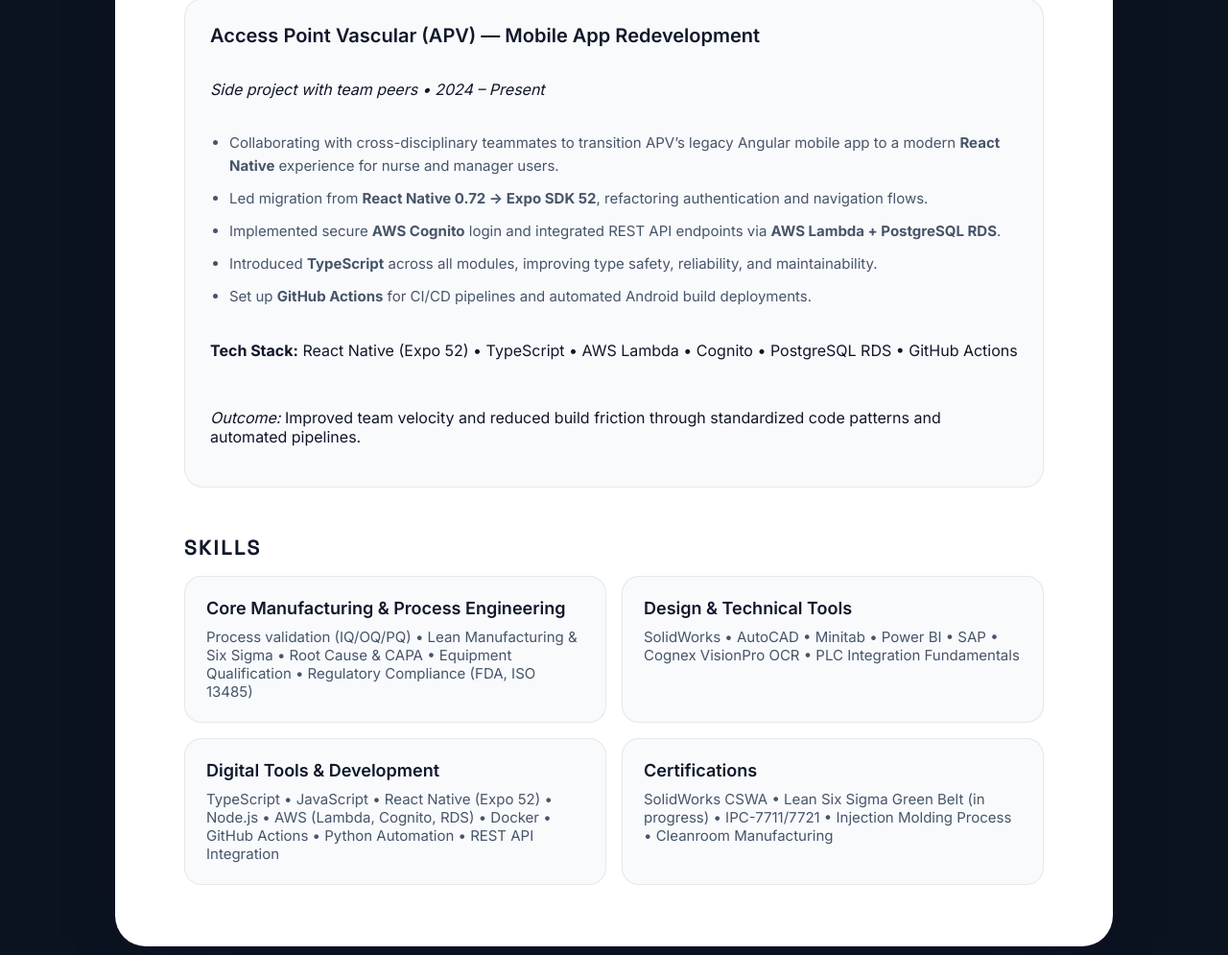
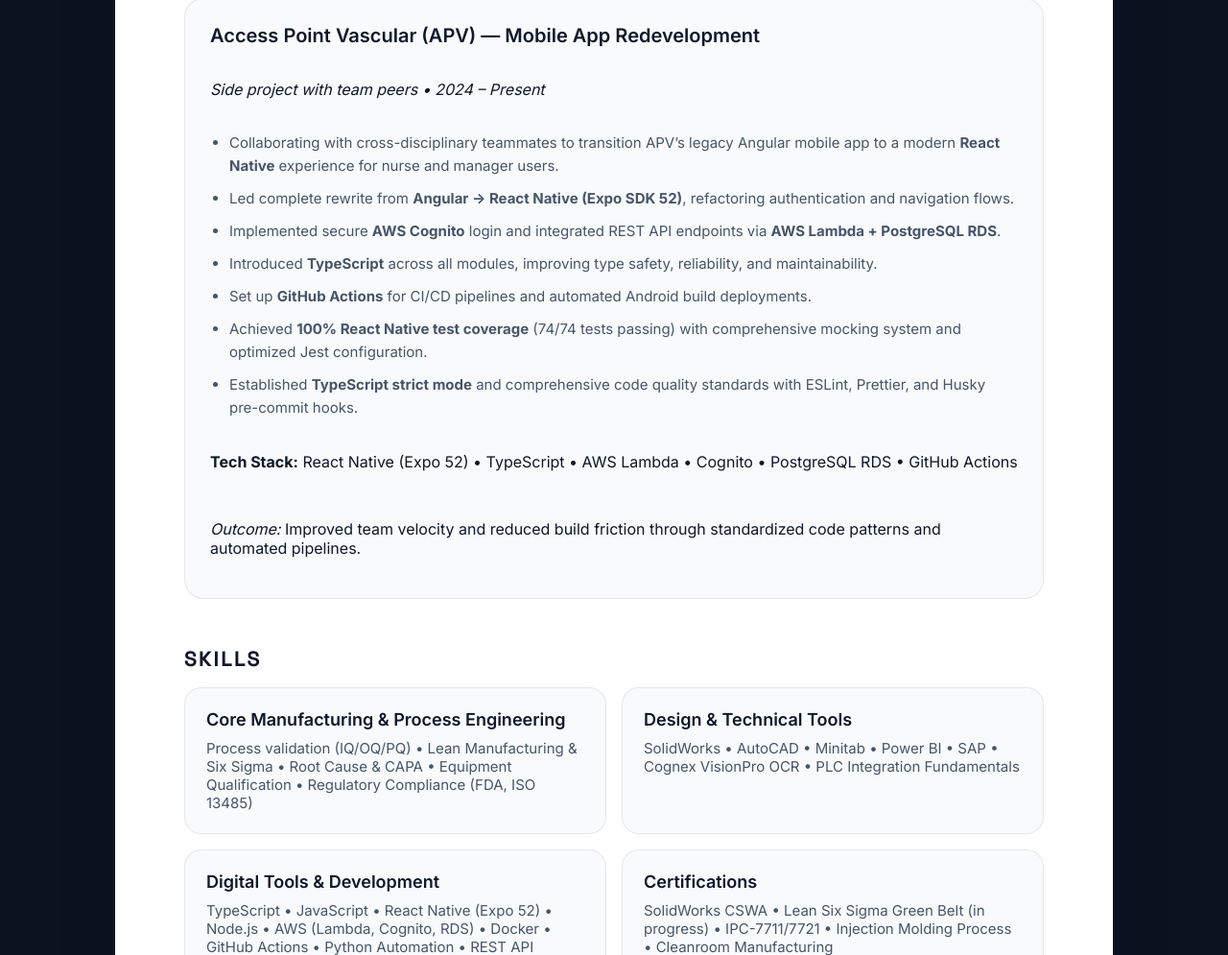
Before and after one commit to staubracing/chrisstaub_page, a website: page resume/index.html in a window 1280 px wide. Shown: the part 3216-4211 px from the top of the page at 96% size. Drawn offline with Linux system fonts and the light colour scheme.

Commit message:
feat: enhance resume with new achievements and technology stack
- Rewrite project description to reflect migration from Angular to React Native (Expo SDK 52).
- Add new achievements including 100% test coverage in React Native and implementation of TypeScript strict mode.
- Establish code quality standards using ESLint, Prettier, and Husky pre-commit hooks for improved development practices.

```diff
--- a/resume/index.html
+++ b/resume/index.html
@@ -272,8 +272,8 @@
               experience for nurse and manager users.
             </li>
             <li>
-              Led migration from
-              <strong>React Native 0.72 → Expo SDK 52</strong>, refactoring
+              Led complete rewrite from
+              <strong>Angular → React Native (Expo SDK 52)</strong>, refactoring
               authentication and navigation flows.
             </li>
             <li>
@@ -288,6 +288,16 @@
             <li>
               Set up <strong>GitHub Actions</strong> for CI/CD pipelines and
               automated Android build deployments.
+            </li>
+            <li>
+              Achieved <strong>100% React Native test coverage</strong> (74/74
+              tests passing) with comprehensive mocking system and optimized
+              Jest configuration.
+            </li>
+            <li>
+              Established <strong>TypeScript strict mode</strong> and
+              comprehensive code quality standards with ESLint, Prettier, and
+              Husky pre-commit hooks.
             </li>
           </ul>
           <p>
```
